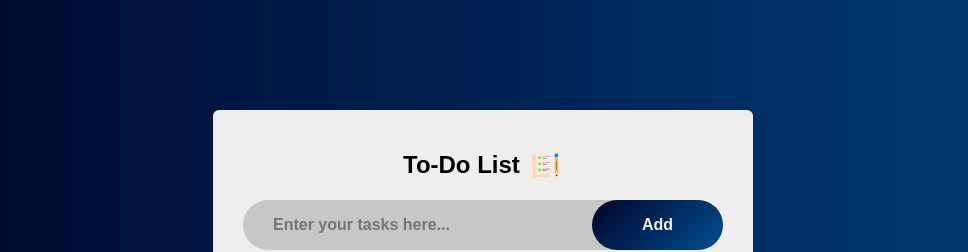
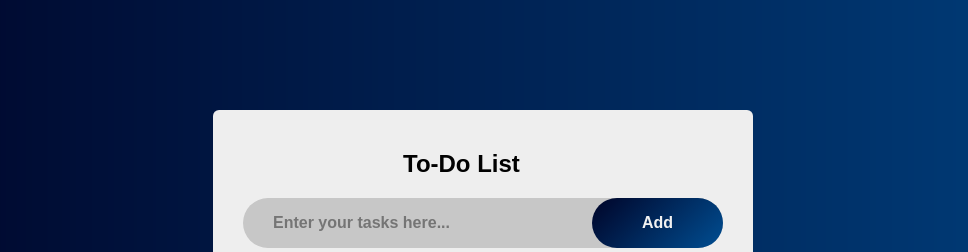
Before and after one commit to Strange-source/school, a plain HTML site: page to-do list.html in a window 1280 px wide. Shown: the top 252 px of the page, without its empty margins (157-1125 px from the left). Drawn offline with Linux system fonts and the light colour scheme.

Commit message:
Update to-do list.html

```diff
--- a/to-do list.html
+++ b/to-do list.html
@@ -119,7 +119,7 @@
     <div class="container">
         <div class="todo-app">
 
-            <h2>To-Do List <img src="images/icon.png"></h2>
+            <h2>To-Do List</h2>
 
             <div class="row">
                 <input type="text" id="input-box" placeholder="Enter your tasks here..."  onfocus="this.value=''">
```
